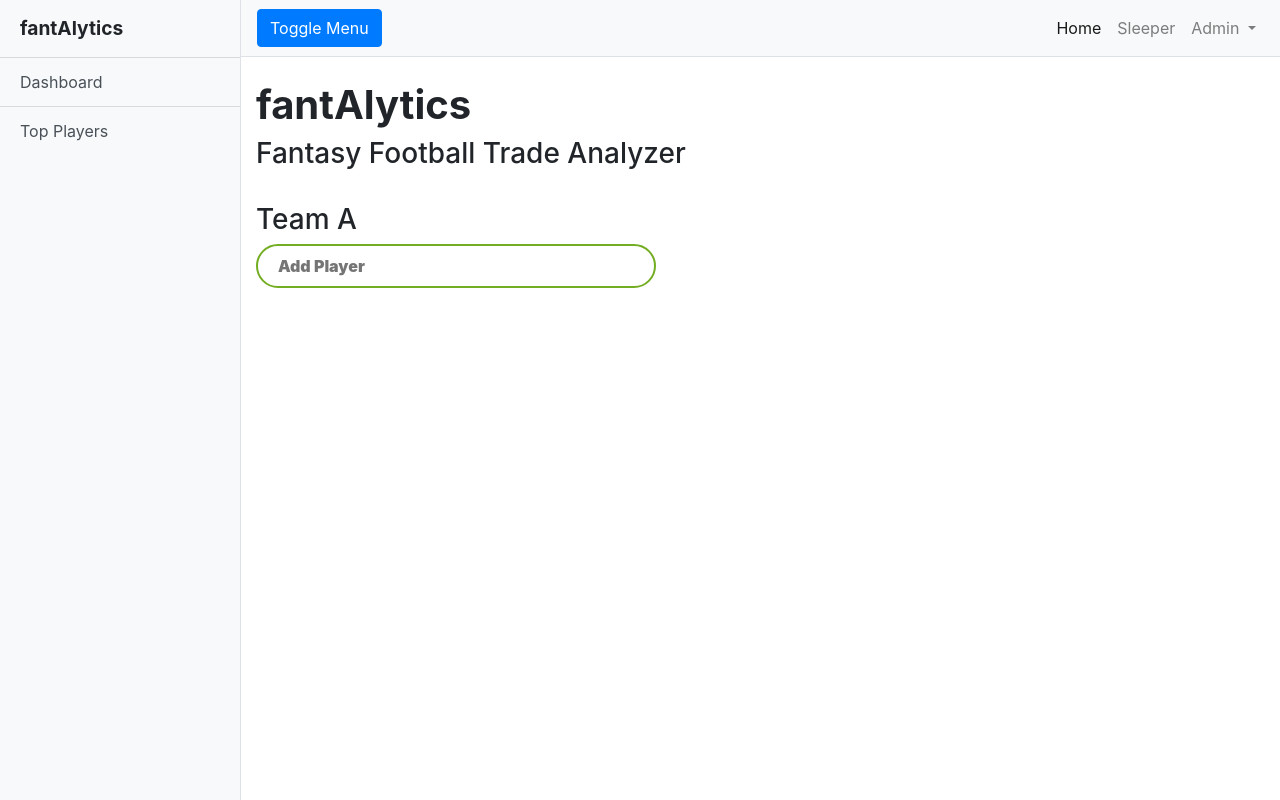
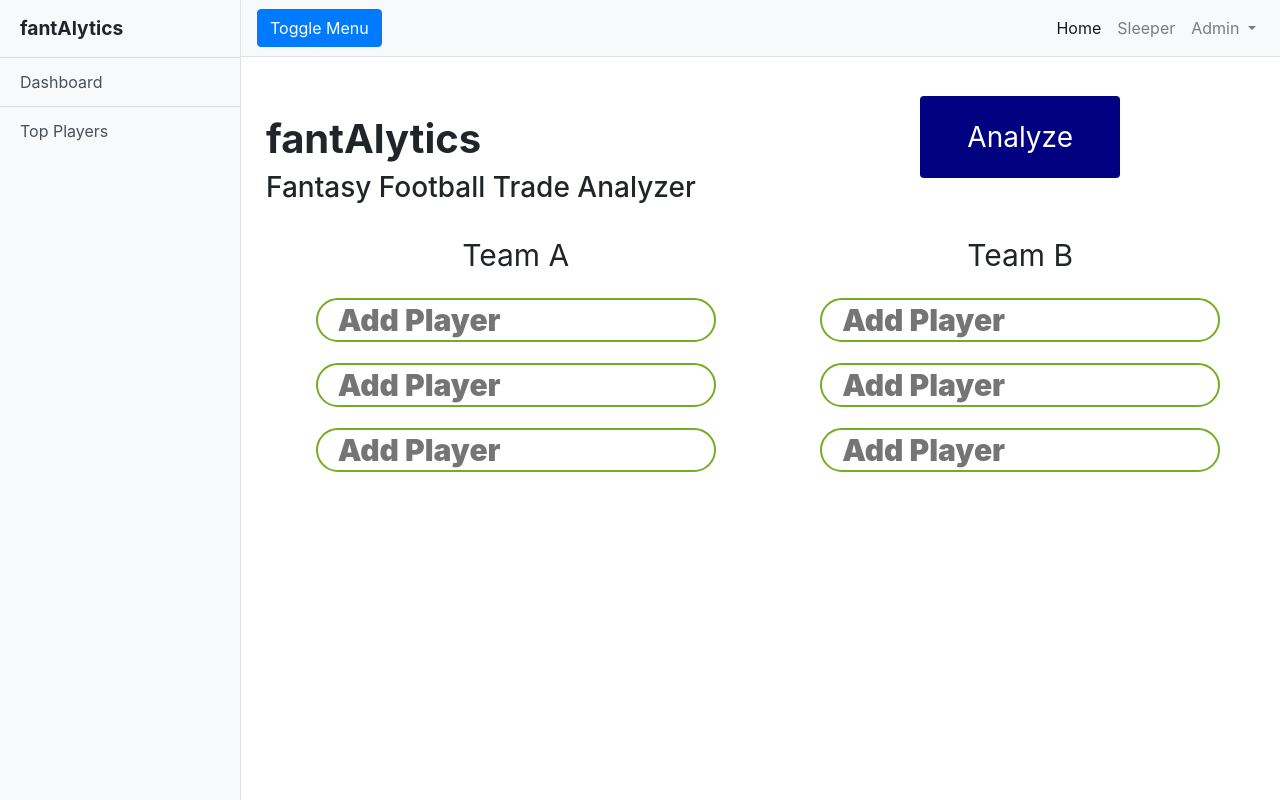
Before and after one commit to ht4703ne/MetroState-Capstone, a PHP site: page / in a window 1280 px wide. Run offline with PHP 8.4, Linux system fonts and the light colour scheme; some libraries are stand-ins or nearby versions.

```diff
--- a/CAPSTONE_2/ajax.php
+++ b/CAPSTONE_2/ajax.php
@@ -12,7 +12,7 @@ if (isset($_POST['searchOne'])) {
    $ExecQuery = MySQLi_query($con, $Query);
 //Creating unordered list to display result.
    echo '
-<ul>
+<ul style="list-style-type:none;">
    ';
    //Fetching result from database.
    while ($Result = MySQLi_fetch_array($ExecQuery)) {
--- a/CAPSTONE_2/index.php
+++ b/CAPSTONE_2/index.php
@@ -35,6 +35,64 @@
 				font-weight: 900;
 				color: navy;
 			}
+
+			#display {
+				font-weight: 900;
+				color: navy;
+			}
+
+			.grid-container {
+				display: grid;
+				grid-template-columns: auto auto;
+
+			}
+			.grid-item {
+				padding: 10px;
+				font-size: 30px;
+				text-align: center;
+			}
+
+
+			.button {
+				display: inline-block;
+				border-radius: 4px;
+				background-color: #000080;
+				border: none;
+				color: #FFFFFF;
+				text-align: center;
+				font-size: 28px;
+				padding: 20px;
+				width: 200px;
+				transition: all 0.5s;
+				cursor: pointer;
+				margin: 5px;
+			}
+
+		.button span {
+				cursor: pointer;
+				display: inline-block;
+				position: relative;
+				transition: 0.5s;
+			}
+
+		.button span:after {
+				content: '\00bb';
+				position: absolute;
+				opacity: 0;
+				top: 0;
+				right: -20px;
+				transition: 0.5s;
+			}
+
+		.button:hover span {
+				padding-right: 25px;
+			}
+
+		.button:hover span:after {
+				opacity: 1;
+				right: 0;
+			}
+
 
 </style>
 
@@ -89,17 +147,31 @@
         </div>
       </nav>
 
+
       <div class="container-fluid">
-        <h1 class="mt-4"><b>fantAlytics</b></h1>
-				<h3>Fantasy Football Trade Analyzer</h3>
+
+
 
 					<br>
-					<h3>Team A</h3>
-					<input type="text" id="searchOne" placeholder="Add Player" />
-					<br><br>
 
-					<!-- Suggestions will be displayed in below div. -->
-					<div id="display"></div>
+						<div class="grid-container">
+						<div class="grid-item"><h1 class="mt-4" align="left"><b>fantAlytics</b></h1><h3 align="left">Fantasy Football Trade Analyzer</h3></div>
+						<div class="grid-item"><button class="button" style="vertical-align:middle"><span>Analyze </span></div>
+						<div class="grid-item">Team A</div>
+						<div class="grid-item">Team B</div>
+						<div class="grid-item"><input type="text" id="searchOne" placeholder="Add Player" /></div>
+						<div class="grid-item"><input type="text" id="searchOne" placeholder="Add Player" /></div>
+						<div class="grid-item"><input type="text" id="searchOne" placeholder="Add Player" /></div>
+						<div class="grid-item"><input type="text" id="searchOne" placeholder="Add Player" /></div>
+						<div class="grid-item"><input type="text" id="searchOne" placeholder="Add Player" /></div>
+						<div class="grid-item"><input type="text" id="searchOne" placeholder="Add Player" /></div>
+						<div class="grid-item"><div id="display"></div></div>
+
+						</div>
+
+
+
+
 
       </div>
     </div>
```
